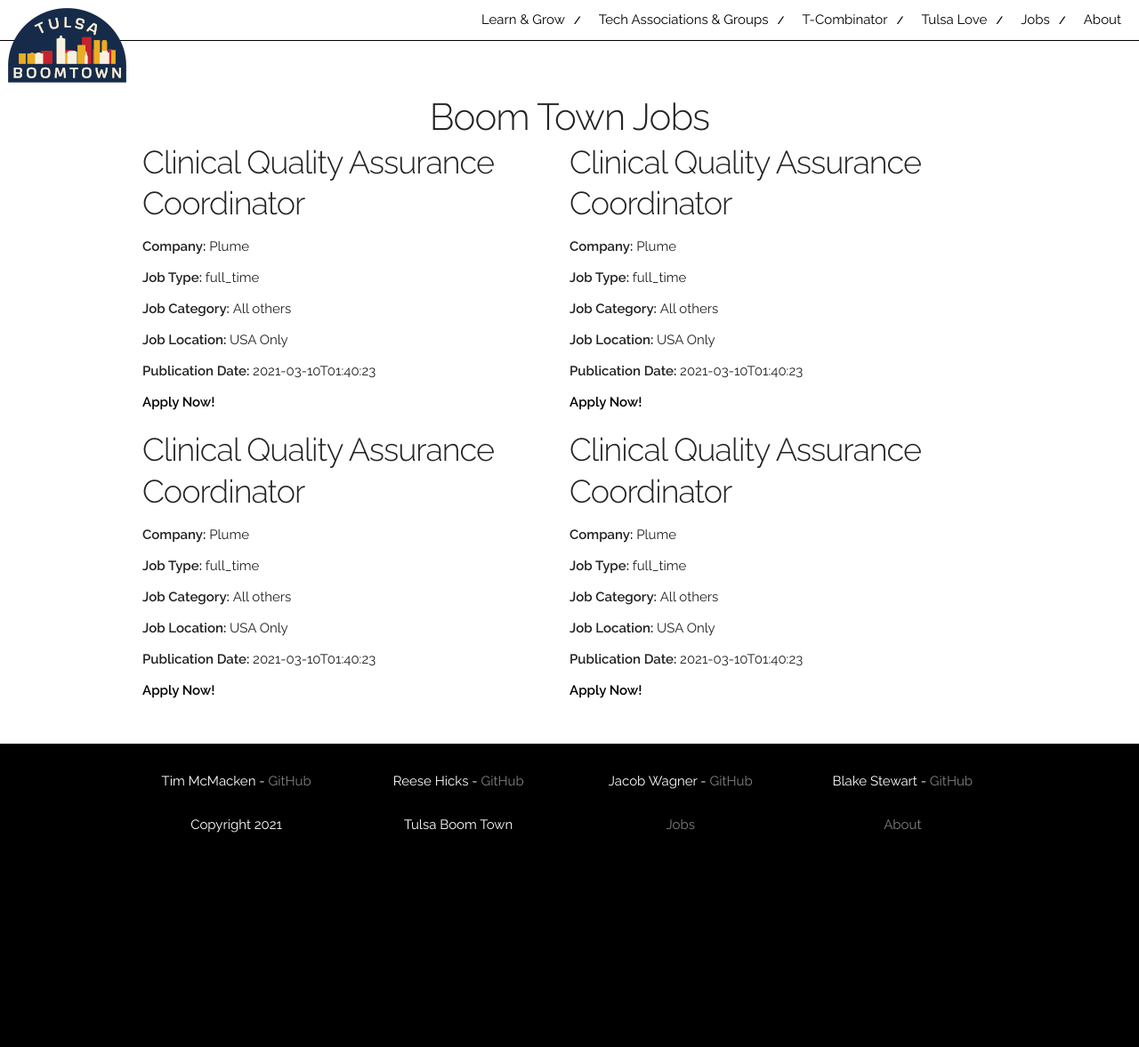
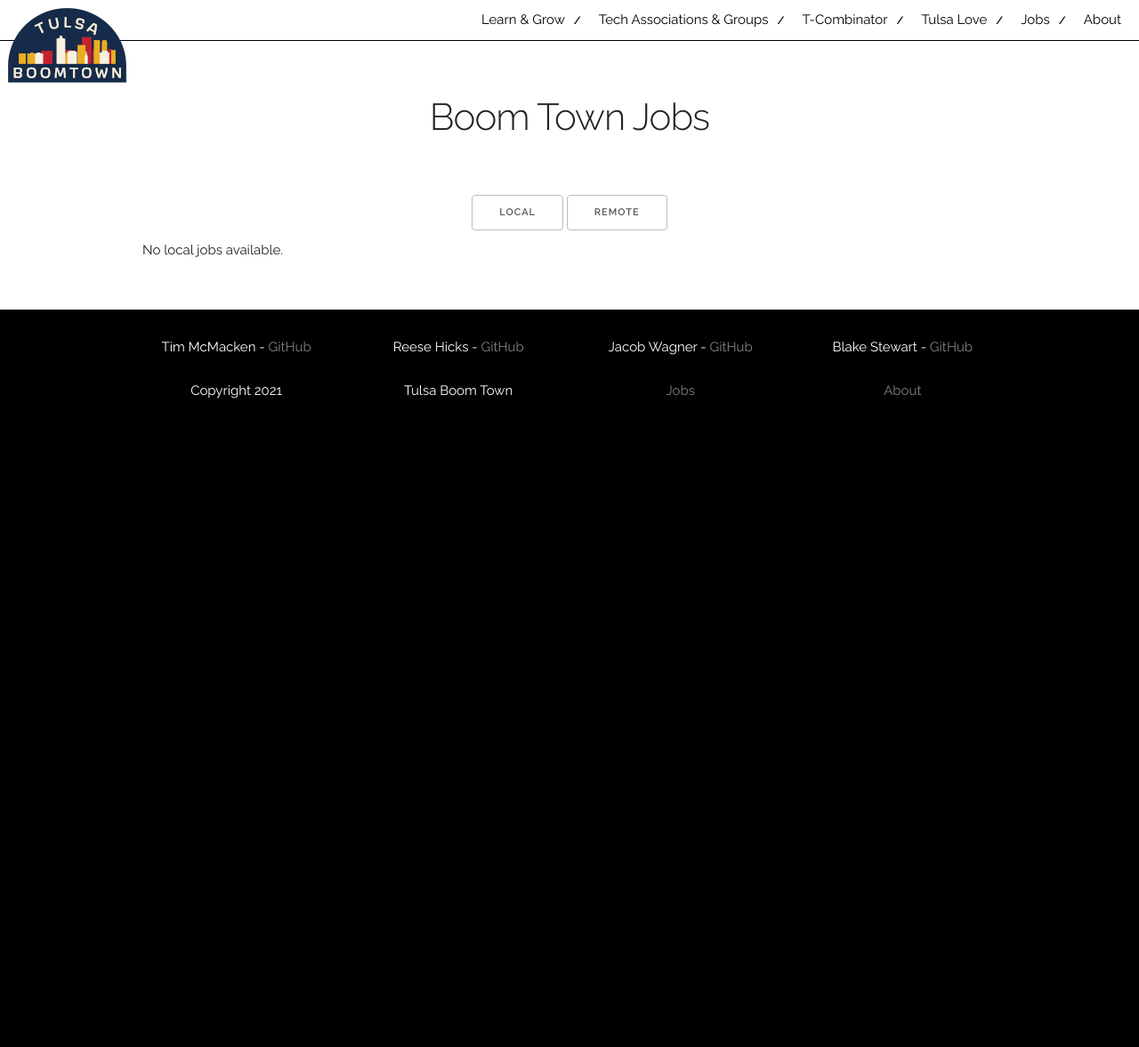
Before and after one commit to TMcMac/TulsaBoomTown, a Flask app: template web_dynamic/templates/jobs.html in a window 1280 px wide. Shown: the top 1177 px of the page at 89% size. After the commit the page ends 448 px from the top, so only its background shows below. Run offline with Flask 2, Linux system fonts and the light colour scheme; the template is opened without the code that fills it, so the values that code supplies are empty; some libraries are stand-ins or nearby versions.

Commit message:
Jobs page now serves local and remote jobs via some buttons.

```diff
--- a/models/engine/db_storage.py
+++ b/models/engine/db_storage.py
@@ -4,12 +4,13 @@
 import models
 from models.base_model import BaseModel, Base
 from models.company import Company
-from models.job import Job
+from models.remote import Remote
+from models.local import Local
 import sqlalchemy
 from sqlalchemy import create_engine
 from sqlalchemy.orm import scoped_session, sessionmaker
 
-classes = {"Company": Company, "Job": Job}
+classes = {"Company": Company, "Remote": Remote, "Local": Local}
 
 class DBStorage:
     """interaacts with the MySQL database"""
--- a/models/job.py
+++ b/models/remote.py
@@ -6,7 +6,7 @@
 from sqlalchemy import Column, String
 
 
-class Job(BaseModel, Base):
+class Remote(BaseModel, Base):
     """ representation of a Company """
     __tablename__ = "remote_jobs"
     title = Column(String(100), nullable=True)
--- a/web_dynamic/templates/jobs.html
+++ b/web_dynamic/templates/jobs.html
@@ -67,44 +67,12 @@
   –––––––––––––––––––––––––––––––––––––––––––––––––– -->
   <div class="container">
     <h2 class="centered">Boom Town Jobs</h2>
+    <div class="centered">
+    <button class="local" type="button">Local</button>
+    <button class="remote" type=button>Remote</button>
+    </div>
   </div><!--container-->
   <div class="job-display container">
-    <div class="slide-content">
-      <h3 class="slide-title">Clinical Quality Assurance Coordinator</h3>
-      <p><strong>Company: </strong>Plume</p>
-      <p><strong>Job Type: </strong>full_time</p>
-      <p><strong>Job Category: </strong>All others</p>
-      <p><strong>Job Location: </strong>USA Only</p>
-      <p><strong>Publication Date: </strong>2021-03-10T01:40:23</p>
-      <p><a href="https://remotive.io/remote-jobs/all-others/clinical-quality-assurance-coordinator-491849"><strong>Apply Now!</strong></a></p>
-    </div>
-    <div class="slide-content">
-      <h3 class="slide-title">Clinical Quality Assurance Coordinator</h3>
-      <p><strong>Company: </strong>Plume</p>
-      <p><strong>Job Type: </strong>full_time</p>
-      <p><strong>Job Category: </strong>All others</p>
-      <p><strong>Job Location: </strong>USA Only</p>
-      <p><strong>Publication Date: </strong>2021-03-10T01:40:23</p>
-      <p><a href="https://remotive.io/remote-jobs/all-others/clinical-quality-assurance-coordinator-491849"><strong>Apply Now!</strong></a></p>
-    </div>
-    <div class="slide-content">
-      <h3 class="slide-title">Clinical Quality Assurance Coordinator</h3>
-      <p><strong>Company: </strong>Plume</p>
-      <p><strong>Job Type: </strong>full_time</p>
-      <p><strong>Job Category: </strong>All others</p>
-      <p><strong>Job Location: </strong>USA Only</p>
-      <p><strong>Publication Date: </strong>2021-03-10T01:40:23</p>
-      <p><a href="https://remotive.io/remote-jobs/all-others/clinical-quality-assurance-coordinator-491849"><strong>Apply Now!</strong></a></p>
-    </div>
-    <div class="slide-content">
-      <h3 class="slide-title">Clinical Quality Assurance Coordinator</h3>
-      <p><strong>Company: </strong>Plume</p>
-      <p><strong>Job Type: </strong>full_time</p>
-      <p><strong>Job Category: </strong>All others</p>
-      <p><strong>Job Location: </strong>USA Only</p>
-      <p><strong>Publication Date: </strong>2021-03-10T01:40:23</p>
-      <p><a href="https://remotive.io/remote-jobs/all-others/clinical-quality-assurance-coordinator-491849"><strong>Apply Now!</strong></a></p>
-    </div>
   </div><!--job-display-->
 
   <!-- Footer
--- a/web_dynamic/templates/scripts/jobs.js
+++ b/web_dynamic/templates/scripts/jobs.js
@@ -1,10 +1,22 @@
+let local = [];
+let remote = [];
+
 $(document).ready(function () {
+
+  $('button.local').click(function () {
+    populate_local();
+  });
+
+  $('button.remote').click(function () {
+    populate_remote();
+  });
 
   $.ajax({
     url: 'https://tulsaboomtown.tech/api/jobs',
     type: 'GET',
     success: function (data) {
-      populate(data);
+      sanitize(data);
+      populate_local();
     },
     error: function () {
       failure();
@@ -13,12 +25,17 @@
 
 });
 
-function populate (data) {
+function populate_remote () {
   let i;
   const out = $('div.job-display');
   out.empty();
-  for (i = 0; i < data.length; i++) {
-    const card = sanitize(data[i]);
+  if (!remote) {
+    out.append('<p>No remote jobs available.</p>');
+  } else {
+    out.append('<h2 class="centered">Remote</h2>');
+  }
+  for (i = 0; i < remote.length; i++) {
+    const card = remote[i];
     let inner = `<div class='slide-content'><h3 class='slide-title'>${card[0]}</h3>`;
     if (card[1])
       inner += `<p><strong>Company: </strong>${card[1]}</p>`;
@@ -36,27 +53,63 @@
   }
 }
 
+function populate_local () {
+  let i;
+  const out = $('div.job-display');
+  out.empty();
+  if (!local) {
+    out.append('<p>No local jobs available.</p>');
+  } else {
+    out.append('<h2 class="centered">Local</h2>');
+  }
+  for (i = 0; i < local.length; i++) {
+    const card = local[i];
+    let inner = `<div class='slide-content'><h3 class='slide-title'>${card[0]}</h3>`;
+    inner += `<p><strong>Company: </strong>${card[1]}</p>`;
+    inner += `<p><strong>Location: </strong>${card[2]}</p>`;
+    inner += `<p><a href='${card[3]}'><strong>Apply Now!</strong></a></p></div>`;
+    out.append(inner);
+  }
+}
+
 function sanitize (data) {
-  const out = [];
-  out[0] = data.title;
-  out[1] = data.company_name;
-  out[2] = data.job_type;
-  out[3] = data.category;
-  out[4] = data.candidate_required_location;
-  out[5] = data.publication_date;
-  out[6] = data.url;
+  let card;
+  let i;
 
-  if (!out[0])
-    out[0] = "Employee";
-  if (out[2])
-    out[2] = out[2].replace("_", " ");
-  if (out[5]) {
-    out[5] = out[5].slice(5, 7) + "/" + out[5].slice(8, 10) + "/" + out[5].slice(0, 4);
+  let temp = data.remote;
+  for (i = 0; i < temp.length; i++) {
+    card = [];
+    card[0] = temp[i].title;
+    card[1] = temp[i].company_name;
+    card[2] = temp[i].job_type;
+    card[3] = temp[i].category;
+    card[4] = temp[i].candidate_required_location;
+    card[5] = temp[i].publication_date;
+    card[6] = temp[i].url;
 
-  return out;
+    if (!card[0])
+      card[0] = "Employee";
+    if (card[2])
+      card[2] = card[2].replace("_", " ");
+    if (card[5]) {
+      card[5] = card[5].slice(5, 7) + "/" + card[5].slice(8, 10) + "/" + card[5].slice(0, 4);
+    }
+    remote[i] = card;
+  }
+
+  temp = data.local;
+  for (i = 0; i < temp.length; i++) {
+    card = [];
+    card[0] = temp[i].title;
+    card[1] = temp[i].company;
+    card[2] = temp[i].location;
+    card[3] = temp[i].job_link;
+    local[i] = card;
   }
 }
 
 function failure () {
-  console.log('No job data found.');
+  local = null;
+  remote = null;
+  populate_local();
 }
--- a/web_dynamic/templates/styles/jobs.css
+++ b/web_dynamic/templates/styles/jobs.css
@@ -1,4 +1,9 @@
 .job-display > .slide-content {
-	width: 50%;
+	width: 45%;
+	height: 348px;
 	float: left;
+	border: 1px solid;
+	padding: 10px;
+	margin: 10px;
+	box-shadow: 5px 10px 8px #888888;
 }
```
Also changed, not shown: api/v1/views/jobs.py (+17 -5 lines), models/local.py (added, +19 -0 lines), web_dynamic/templates/index.html (+3 -46 lines).
